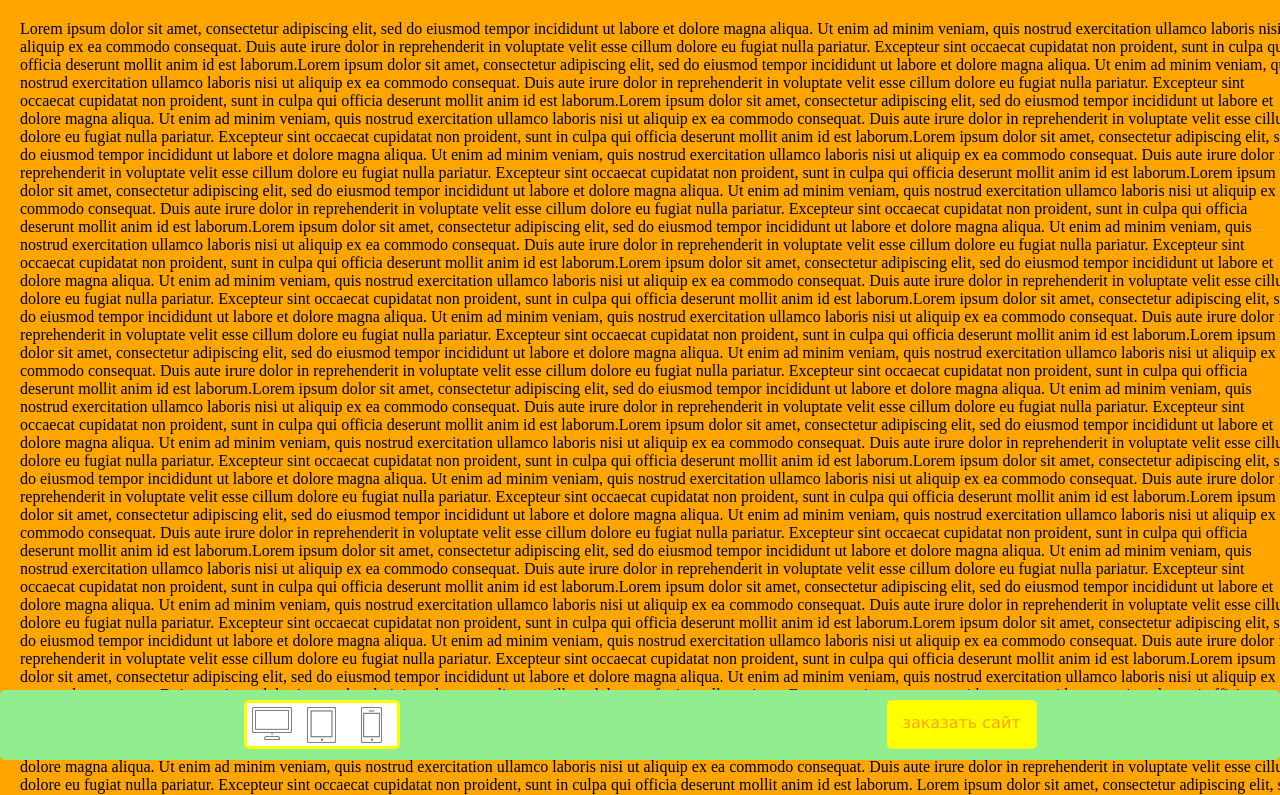
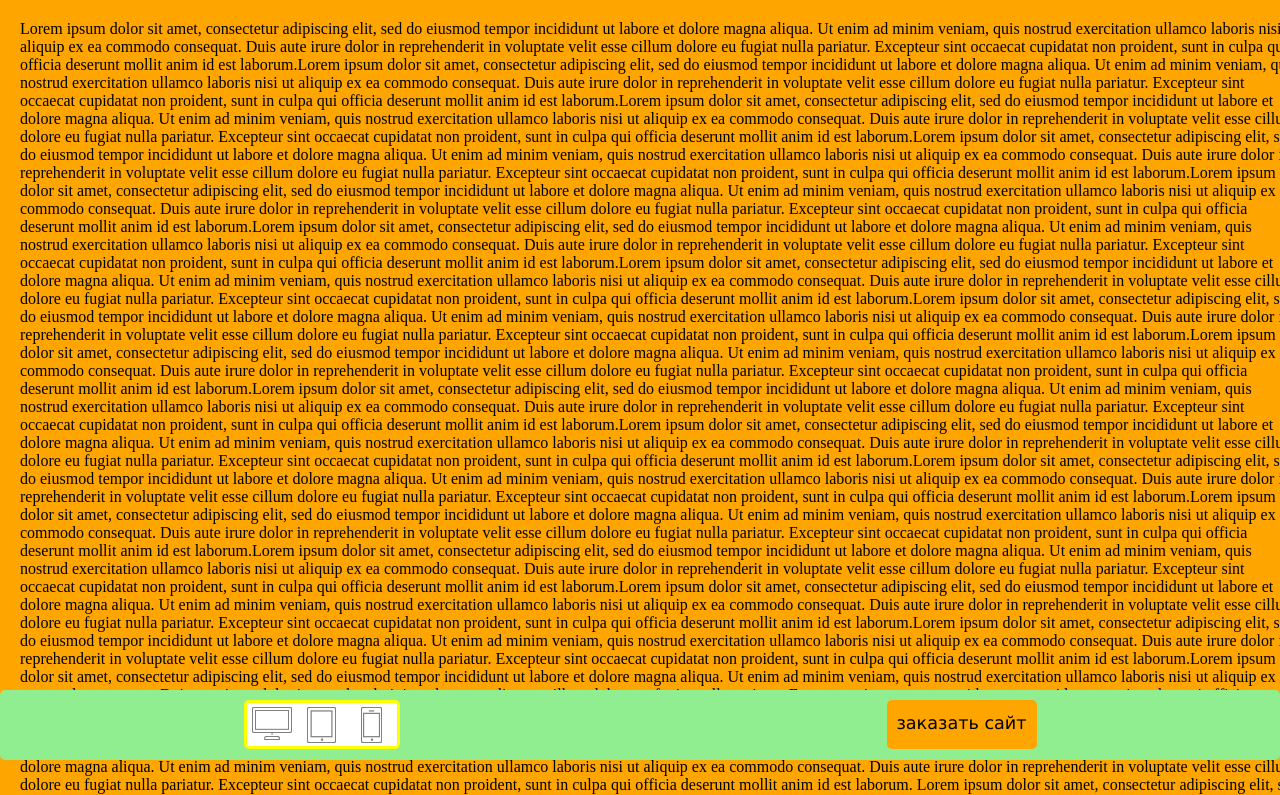
Before and after one commit to MaxHalimon/Homeworks, a plain HTML site: page Plugin change classes/Plugin change classes/index.html in a window 1280 px wide. In both pictures the pointer is over the link "заказать сайт". Shown: the top 795 px of the page. Drawn offline with nearby package versions, Linux system fonts and the light colour scheme.

Commit message:
change style 04.01.19

```diff
--- a/Plugin change classes/Plugin change classes/index.css
+++ b/Plugin change classes/Plugin change classes/index.css
@@ -98,7 +98,7 @@
   height: 36px;
   width: 150px;
   border-radius: 5px;
-  background: yellow;
+  background: orange;
   color: green;
   font-family: verdana;
   font-size: 16px;
@@ -107,5 +107,6 @@
   text-decoration: none;
 }
 .zakaz :hover {
-  color: orange;
+    color: black;
+    font-size: 1.1em;
 }
```
